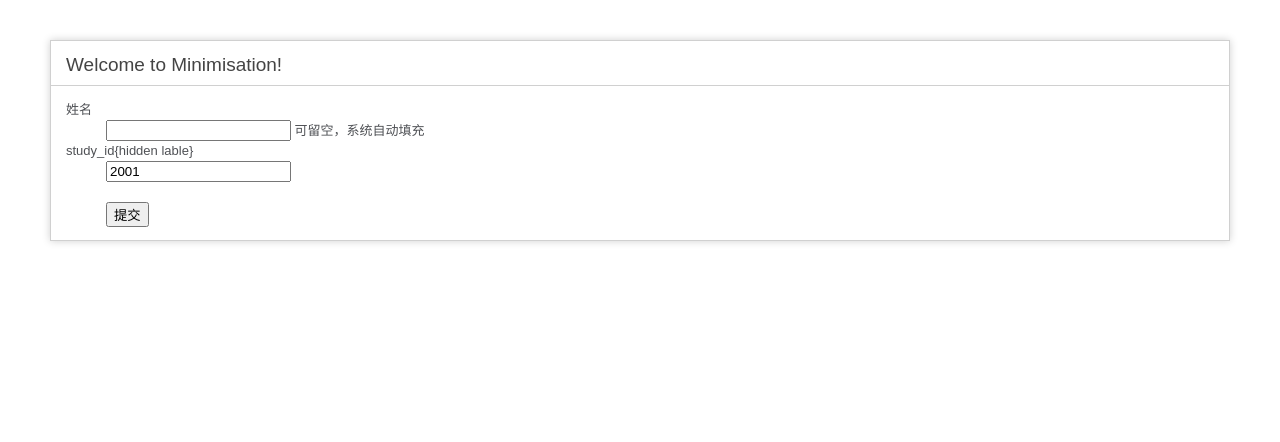
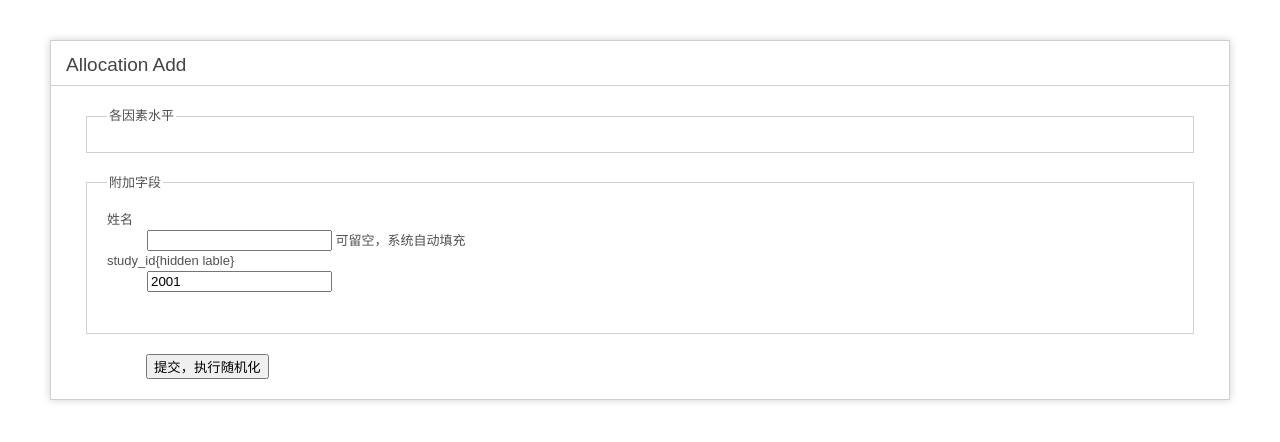
Before and after one commit to fengyqf/minimisation, a CodeIgniter app: page /database/index.php/patient/add in a window 1280 px wide. Shown: the top 442 px of the page. Run offline with CodeIgniter, Linux system fonts and the light colour scheme; data that the repository does not hold is empty.

Commit message:
view theme of add form

```diff
--- a/application/views/patient/add.php
+++ b/application/views/patient/add.php
@@ -4,24 +4,22 @@ defined('BASEPATH') OR exit('No direct script access allowed');
 <html lang="zh-ch">
 <head>
 <meta charset="utf-8">
-<title>Add a patient</title>
+<title>Allocation Add</title>
 <link type="text/css" rel="stylesheet" href="<?php echo base_url('static'); ?>/style.css" />
 </head>
 <body>
 
 <div id="container">
-    <h1>Welcome to Minimisation!</h1>
+    <h1>Allocation Add</h1>
 
     <div id="body">
       <form name="form1" method="post" action="<?php echo $form_action;?>">
+<?php if(isset($flash) and $flash){ ?>
+		<div class="flash">必填项目不完整。</div>
+<?php } ?>
+		<fieldset>
+			<legend>各因素水平</legend>
 			<dl>
-		<dt>姓名</dt>
-        <dd><input name="name" type="text" id="name">
-        可留空，系统自动填充</dd>
-		<dt>study_id{hidden lable}</dt>
-        <dd>
-        <input type="text" name="study_id" value="<?php echo $study_id;?>">
-        </dd>
 <?php foreach($factors as $factor_id => $factor){ ?>
 				<dt><?php echo $factor['factor_name']; ?></dt>
 				<dd>
@@ -32,13 +30,31 @@ defined('BASEPATH') OR exit('No direct script access allowed');
 				</select>
 				</dd>
 <?php } ?>
+			</dl>
+		</fieldset>
+
+
+		<fieldset>
+			<legend>附加字段</legend>
+			<dl>
+				<dt>姓名</dt>
+				<dd><input name="name" type="text" id="name">
+				可留空，系统自动填充</dd>
+				<dt>study_id{hidden lable}</dt>
+				<dd>
+				<input type="text" name="study_id" value="<?php echo $study_id;?>">
+				</dd>
 				<dt>&nbsp;</dt>
 				<dd>
-        <input type="submit" name="Submit" value="提交">
 				</dd>
 			</dl>
+		</fieldset>
+
+		<div class="box_btn">
+				<input type="submit" name="Submit" value="提交，执行随机化">
+		</div>
       </form>
-
+    </div>
 
 
 </div>
--- a/static/style.css
+++ b/static/style.css
@@ -55,3 +55,9 @@
 	border: 1px solid #D0D0D0;
 	box-shadow: 0 0 8px #D0D0D0;
 }
+
+fieldset{border: 1px solid #D0D0D0; padding-left:20px; margin:20px 20px 20px 20px;}
+
+.box_btn{margin:20px; padding-left:60px;}
+
+.flash{ margin:20px; padding:20px; border:#FFCC33 1px solid; background-color:#FFFF66;}
```
Lines whose indentation alone changed are shown as unchanged.
